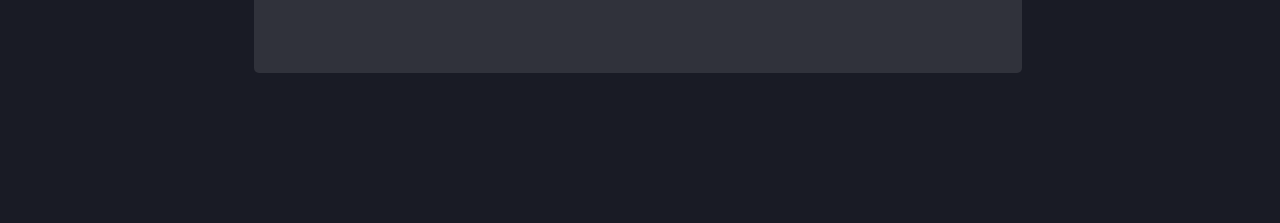
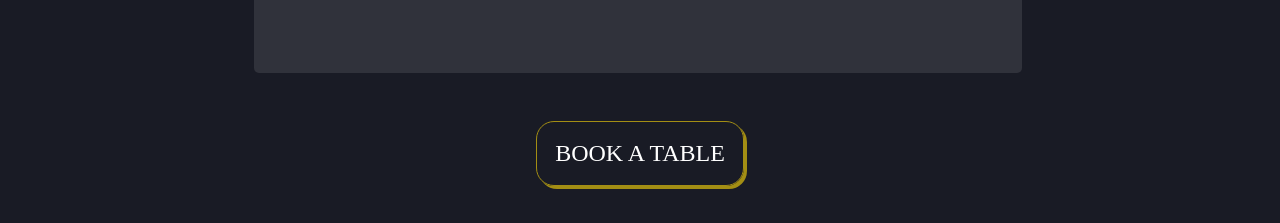
Before and after one commit to GGB-29/restaurant-page, a website built with webpack: page src/template.html in a window 1280 px wide. Shown: the part 577-800 px from the top of the page. Built offline with nearby package versions, Linux system fonts and the light colour scheme.

Commit message:
feat: Add booking section to homepage.

```diff
--- a/src/styles.css
+++ b/src/styles.css
@@ -202,3 +202,22 @@ button {
 .menu-icon:hover {
     filter: invert(100%) sepia(80%) saturate(1500%) hue-rotate(10deg) brightness(90%);
 }
+
+.book-table-container {
+    display: flex;
+    justify-content: center;
+    align-items: center;
+}
+
+.book-table-button {
+    padding: 18px;
+    border: 1px solid rgb(163, 142, 20);
+    box-shadow: 3px 3px 0 rgb(163, 142, 20);
+    color: white;
+    border-radius: 18px;
+}
+
+.book-table-button:hover {
+    background-color: rgb(163, 142, 20);
+    box-shadow: none;
+}
--- a/src/template.html
+++ b/src/template.html
@@ -30,8 +30,8 @@
             </div>
             <img class="arrow-right" src="assets/chevron-right.svg" alt="arrow right">
         </div>
-        <div class="book-table">
-
+        <div class="book-table-container">
+            <div class="book-table-button">BOOK A TABLE</div>
         </div>
     </div>
 </body>
```
